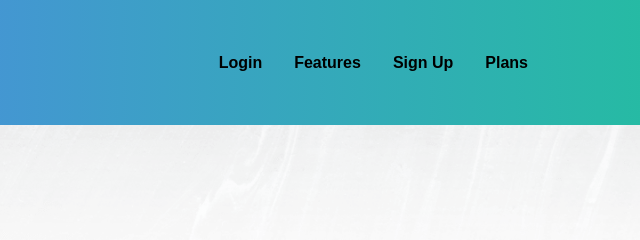
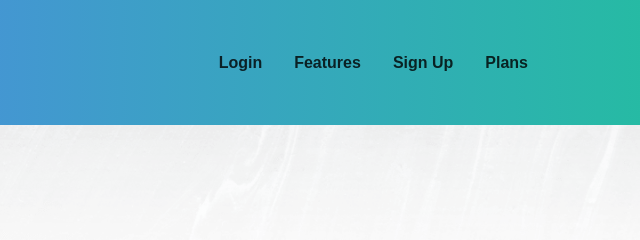
Before and after one commit to Tristverm/Clipboard, a website: page index.html in a window 1280 px wide. Shown: the top 240 px of the page, 640-1280 px from the left. Drawn offline with nearby package versions, Linux system fonts and the light colour scheme; files that its build step writes are made by us from their sources; a web font is replaced by a local one.

Commit message:
chnaged nav opacity

```diff
--- a/index.html
+++ b/index.html
@@ -31,7 +31,7 @@
           /></a>
           <!--Login Signin and Features Container-->
           <div
-            class="flex flex-row items-center justify-center space-x-4 font-bold"
+            class="flex flex-row items-center justify-center space-x-4 font-bold opacity-80"
           >
             <a
               href="login.html"
```
